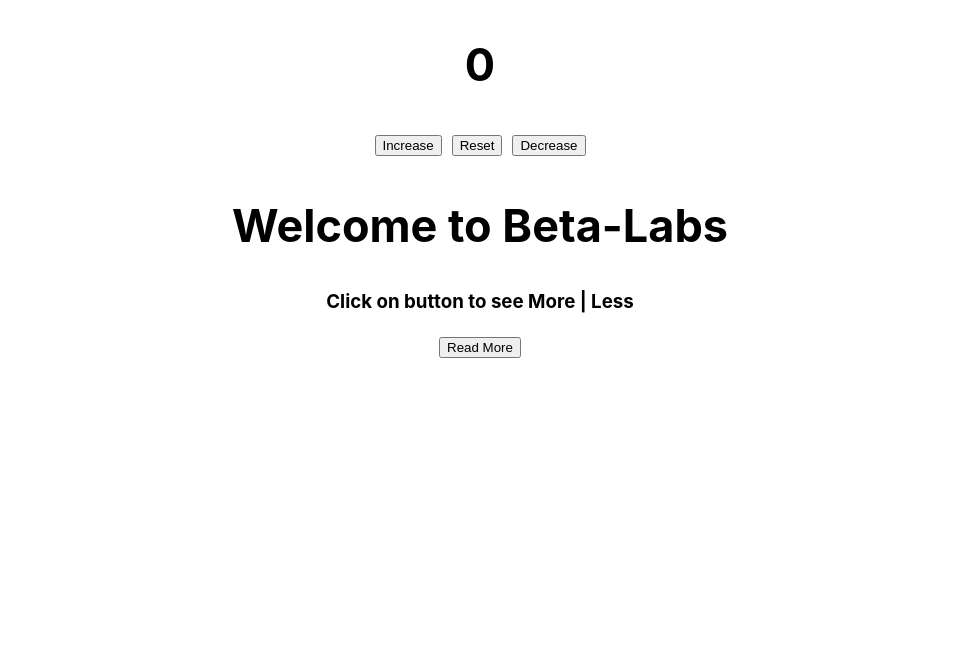
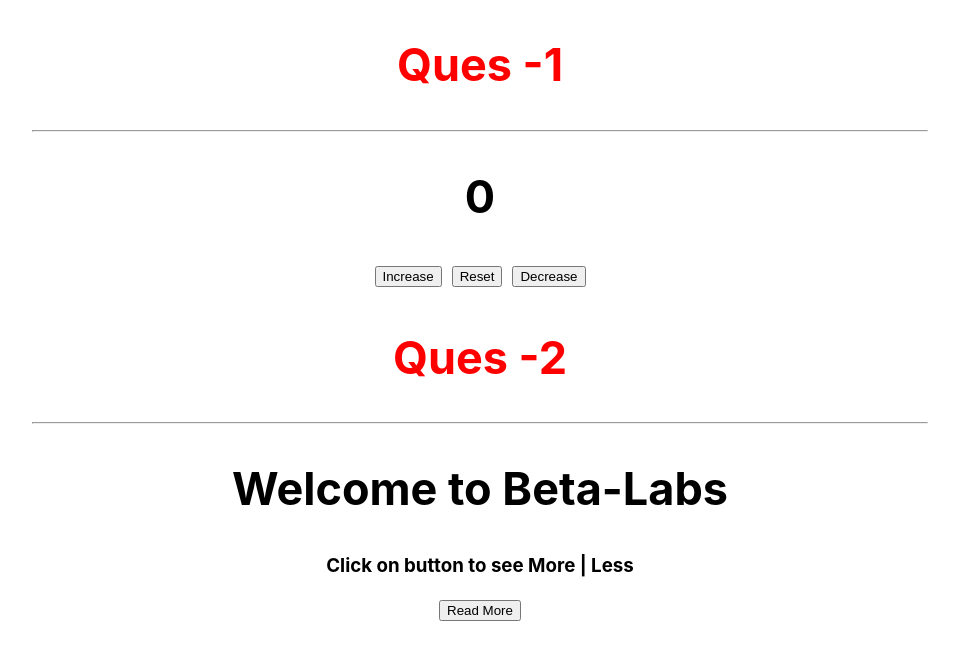
Before and after one commit to 0124hitesh/my-app, a React (Create React App) app: page / in a window 1280 px wide. Shown: the top 660 px of the page, without its empty margins (160-1119 px from the left). Built offline with nearby package versions, Linux system fonts and the light colour scheme.

Commit message:
Practical_8

```diff
--- a/src/Practical/Counter.css
+++ b/src/Practical/Counter.css
@@ -12,3 +12,6 @@
 p{
     color:blue;
 }
+#h{
+    color: red;
+}
--- a/src/Practical/Practical8_Counter.js
+++ b/src/Practical/Practical8_Counter.js
@@ -32,6 +32,8 @@
     render(){
         return(
             <section>
+            <h1 id="h">Ques -1</h1>
+            <hr></hr>
             <h1>{this.state.counter}</h1>
             <button onClick={this.inc}>Increase</button>
             <button onClick={ ()=>{this.setState({counter:0})} }>Reset</button>
--- a/src/Practical/Practical8_b.js
+++ b/src/Practical/Practical8_b.js
@@ -21,6 +21,7 @@
     render(){
         return(
             <section>
+            <h1 id="h">Ques -2</h1><hr></hr>
             <h1>Welcome to Beta-Labs</h1>
             <h3>Click on button to see More | Less</h3>
             <p>{this.state.content}</p>
```
